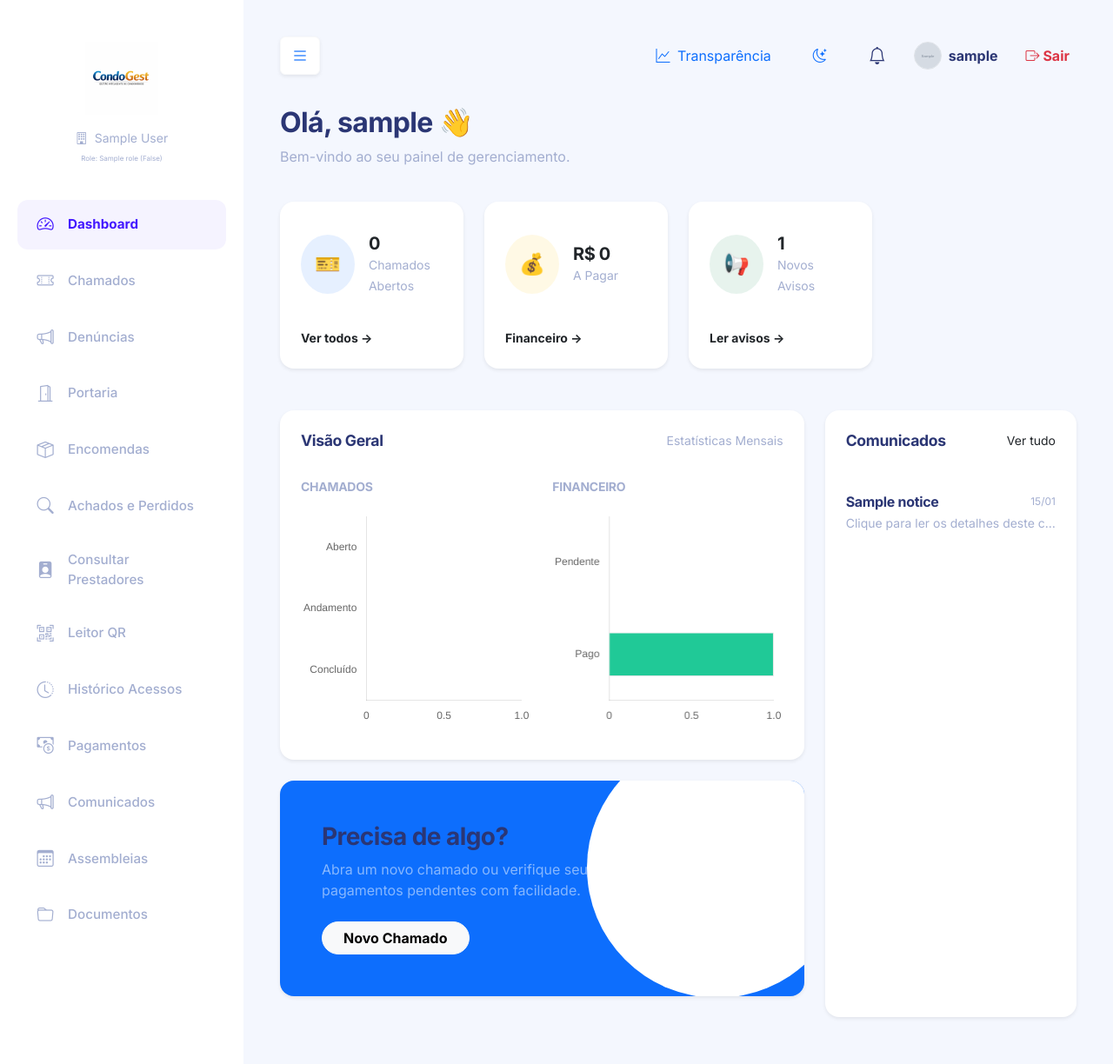
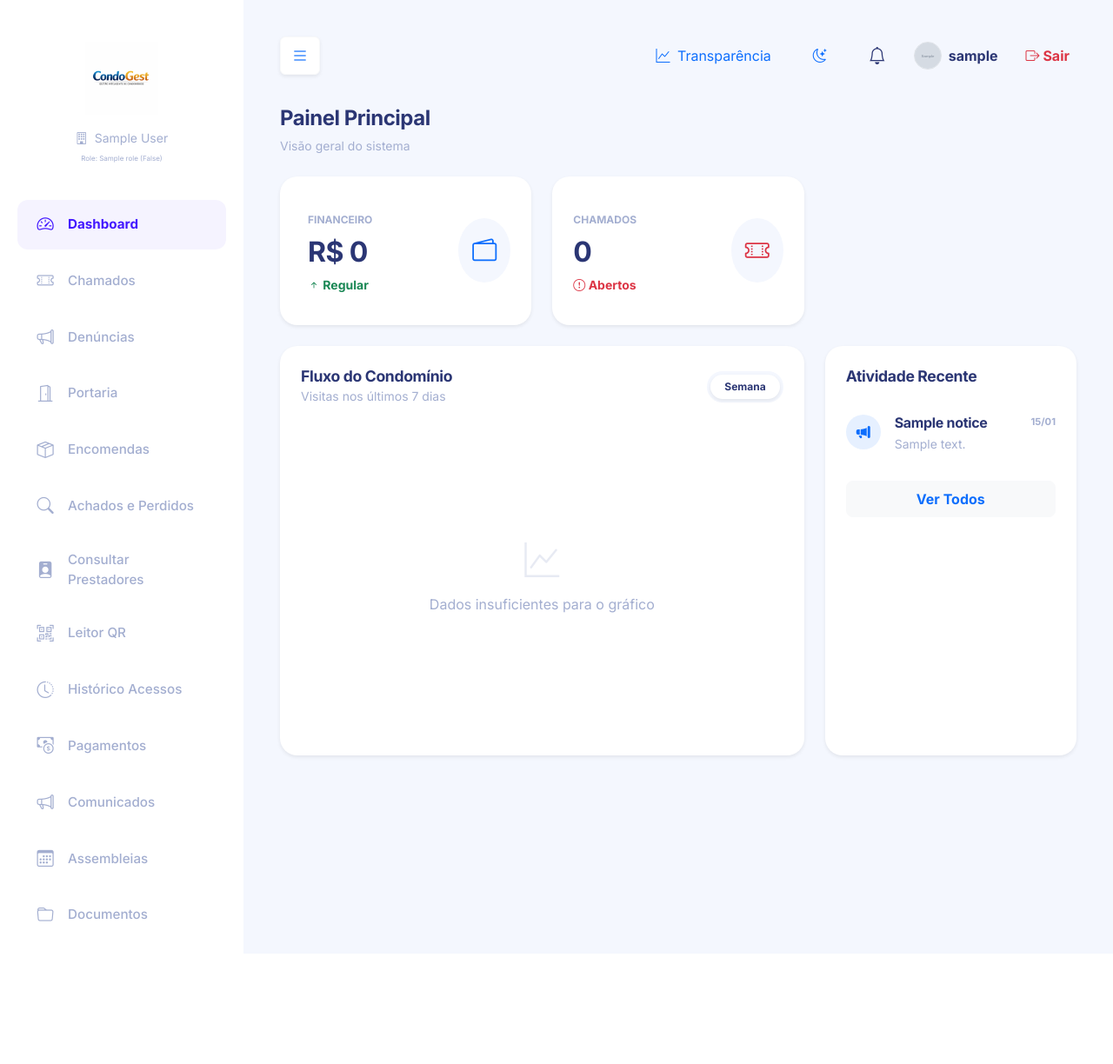
Before and after one commit to italoTT1995/condogest, a Flask app: page / in a window 1280 px wide. Shown: the whole page at 87% size. After the commit the page ends 1060 px from the top, so only its background shows below. Run offline with Flask 3, Linux system fonts and the light colour scheme; a user stored in the database is signed in; tables that the repository leaves empty hold one stand-in row (values such as "Sample post"); grey boxes marked "Sample" are stand-in pictures; some libraries are stand-ins or nearby versions.

Commit message:
UI Overhaul: Modern Blue Theme & New Dashboard Layout

```diff
--- a/app/templates/financial/transparency.html
+++ b/app/templates/financial/transparency.html
@@ -114,9 +114,9 @@
             datasets: [{
                 data: Object.values(categories),
                 backgroundColor: [
-                    '#4e73df', '#1cc88a', '#36b9cc', '#f6c23e', '#e74a3b'
+                    '#4318FF', '#7551FF', '#A3AED0', '#EAEFFF', '#2B3674'
                 ],
-                borderWidth: 0
+                hoverOffset: 4
             }]
         },
         options: {
--- a/app/templates/index.html
+++ b/app/templates/index.html
@@ -1,193 +1,154 @@
 {% extends "base.html" %}
 
 {% block content %}
-<!-- Welcome / Hero Section -->
+<!-- Dashboard Header -->
 <div class="row align-items-center mb-4">
-    <div class="col-md-8">
-        <h2 class="fw-bold text-dark">Olá, {{ current_user.username }} 👋</h2>
-        <p class="text-muted">Bem-vindo ao seu painel de gerenciamento.</p>
-    </div>
-    <div class="col-md-4 text-end">
-        <div class="d-inline-flex align-items-center gap-2">
-            <span class="text-muted small">{{ current_time }}</span> <!-- You might need to pass this or just omit -->
-
-        </div>
+    <div class="col-md-6">
+        <h4 class="fw-bold text-dark mb-1">Painel Principal</h4>
+        <small class="text-muted">Visão geral do sistema</small>
     </div>
 </div>
 
-<!-- Stats Row (Small Cards) -->
-<div class="row g-4 mb-5">
-    <!-- Ticket Stat -->
-    <div class="col-md-3">
-        <div class="card border-0 shadow-sm h-100 rounded-4">
+<!-- Stats Row (Hero Cards) -->
+<div class="row g-4 mb-4">
+    <!-- Revenue/Finance Card (Like 'Total Revenue') -->
+    {% if not current_user.is_porteiro %}
+    <div class="col-md-4">
+        <div class="card border-0 shadow-sm h-100 ps-2"> <!-- ps-2 for colored border effect if needed -->
             <div class="card-body d-flex align-items-center">
-                <div class="bg-primary bg-opacity-10 p-3 rounded-circle me-3">
-                    <span class="fs-4">🎫</span>
+                <div class="flex-grow-1">
+                    <small class="text-muted text-uppercase fw-bold" style="font-size: 0.75rem;">Financeiro</small>
+                    <h2 class="fw-bold text-dark mb-0 mt-2">
+                        {% if current_user.is_admin %}
+                        {{ payment_stats.pending_count }} <span class="fs-6 text-muted fw-normal">pendentes</span>
+                        {% else %}
+                        R$ {{ "%.0f"|format(payment_amount) }}
+                        {% endif %}
+                    </h2>
+                    <div class="mt-2 text-success small fw-bold">
+                        <i class="bi bi-arrow-up-short"></i> Regular
+                    </div>
                 </div>
-                <div>
-                    <h5 class="card-title fw-bold mb-0">{{ chart_data.open }}</h5>
-                    <small class="text-muted">Chamados Abertos</small>
+                <div class="bg-light rounded-circle p-3 text-primary">
+                    <i class="bi bi-wallet2 fs-3"></i>
                 </div>
-            </div>
-            <div class="card-footer bg-transparent border-0 rounded-bottom-4">
-                <a href="{{ url_for('tickets.index') }}" class="text-decoration-none small fw-bold">Ver todos →</a>
-            </div>
-        </div>
-    </div>
-
-    <!-- Finance Stat -->
-    {% if not current_user.is_porteiro %}
-    <div class="col-md-3">
-        <div class="card border-0 shadow-sm h-100 rounded-4">
-            <div class="card-body d-flex align-items-center">
-                <div class="bg-warning bg-opacity-10 p-3 rounded-circle me-3">
-                    <span class="fs-4">💰</span>
-                </div>
-                <div>
-                    {% if current_user.is_admin %}
-                    <h5 class="card-title fw-bold mb-0">{{ payment_stats.pending_count }}</h5>
-                    <small class="text-muted">Pgts Pendentes</small>
-                    {% else %}
-                    <h5 class="card-title fw-bold mb-0">R$ {{ "%.0f"|format(payment_amount) }}</h5>
-                    <small class="text-muted">A Pagar</small>
-                    {% endif %}
-                </div>
-            </div>
-            <div class="card-footer bg-transparent border-0 rounded-bottom-4">
-                <a href="{{ url_for('payments.index') }}" class="text-decoration-none small fw-bold">Financeiro →</a>
             </div>
         </div>
     </div>
     {% endif %}
 
-    <!-- Visitor Stat (Admin/Porteiro/Sindico) -->
+    <!-- Visitors Card (Like 'Active Visitors') -->
     {% if visitor_stats %}
-    <div class="col-md-3">
-        <div class="card border-0 shadow-sm h-100 rounded-4">
+    <div class="col-md-4">
+        <div class="card border-0 shadow-sm h-100">
             <div class="card-body d-flex align-items-center">
-                <div class="bg-info bg-opacity-10 p-3 rounded-circle me-3">
-                    <span class="fs-4">👥</span>
+                <div class="flex-grow-1">
+                    <small class="text-muted text-uppercase fw-bold" style="font-size: 0.75rem;">Visitantes</small>
+                    <h2 class="fw-bold text-dark mb-0 mt-2">{{ visitor_stats.active }}</h2>
+                    <div class="mt-2 text-primary small fw-bold">
+                        <i class="bi bi-people"></i> Ativos hoje
+                    </div>
                 </div>
-                <div>
-                    <h5 class="card-title fw-bold mb-0">{{ visitor_stats.active }}</h5>
-                    <small class="text-muted">Visitantes Ativos</small>
+                <div class="bg-light rounded-circle p-3 text-info">
+                    <i class="bi bi-person-check fs-3"></i>
                 </div>
-            </div>
-            <div class="card-footer bg-transparent border-0 rounded-bottom-4">
-                <a href="{{ url_for('visitors.index') }}" class="text-decoration-none small fw-bold">Portaria →</a>
             </div>
         </div>
     </div>
     {% endif %}
 
-    <!-- Notices Stat/Recent -->
-    <div class="col-md-3">
-        <div class="card border-0 shadow-sm h-100 rounded-4">
+    <!-- Alerts/Tickets Card (Like 'Alerts') -->
+    <div class="col-md-4">
+        <div class="card border-0 shadow-sm h-100">
             <div class="card-body d-flex align-items-center">
-                <div class="bg-success bg-opacity-10 p-3 rounded-circle me-3">
-                    <span class="fs-4">📢</span>
+                <div class="flex-grow-1">
+                    <small class="text-muted text-uppercase fw-bold" style="font-size: 0.75rem;">Chamados</small>
+                    <h2 class="fw-bold text-dark mb-0 mt-2">{{ chart_data.open }}</h2>
+                    <div class="mt-2 text-danger small fw-bold">
+                        <i class="bi bi-exclamation-circle"></i> Abertos
+                    </div>
                 </div>
-                <div>
-                    <h5 class="card-title fw-bold mb-0">{{ notices|length }}</h5>
-                    <small class="text-muted">Novos Avisos</small>
+                <div class="bg-light rounded-circle p-3 text-danger">
+                    <i class="bi bi-ticket-perforated fs-3"></i>
                 </div>
-            </div>
-            <div class="card-footer bg-transparent border-0 rounded-bottom-4">
-                <a href="{{ url_for('notices.index') }}" class="text-decoration-none small fw-bold">Ler avisos →</a>
             </div>
         </div>
     </div>
 </div>
 
-<!-- Main Content Area: Charts & Detailed Lists -->
+<!-- Main Content Grid -->
 <div class="row g-4 mb-4">
-    <!-- Left Column: Big Charts -->
+    <!-- Main Chart Column (Like 'Revenue Trend') -->
     <div class="col-lg-8">
-        <div class="card border-0 shadow-sm rounded-4 mb-4">
+        <div class="card border-0 shadow-sm h-100">
             <div
                 class="card-header bg-transparent border-0 pt-4 px-4 d-flex justify-content-between align-items-center">
-                <h5 class="fw-bold mb-0">Visão Geral</h5>
-                <small class="text-muted">Estatísticas Mensais</small>
+                <div>
+                    <h5 class="fw-bold mb-0 text-dark">Fluxo do Condomínio</h5>
+                    <small class="text-muted">Visitas nos últimos 7 dias</small>
+                </div>
+                <!-- Optional Timeframe Toggle -->
+                <div class="bg-light rounded-pill p-1 d-none d-sm-block">
+                    <span class="badge bg-white text-dark shadow-sm rounded-pill px-3 py-2 pointer">Semana</span>
+                </div>
             </div>
             <div class="card-body px-4 pb-4">
-                <!-- Tabs for Charts (Optional, using simple stacking for now) -->
-                <div class="row">
-                    <div class="col-md-6 mb-3">
-                        <h6 class="text-muted small text-uppercase fw-bold mb-3">Chamados</h6>
-                        <div style="height: 250px;">
-                            <canvas id="ticketsChart"></canvas>
-                        </div>
-                    </div>
-                    {% if not current_user.is_porteiro %}
-                    <div class="col-md-6 mb-3">
-                        <h6 class="text-muted small text-uppercase fw-bold mb-3">Financeiro</h6>
-                        <div style="height: 250px;">
-                            <canvas id="paymentsChart"></canvas>
+                <div style="height: 320px; width: 100%;">
+                    {% if visitor_stats %}
+                    <canvas id="mainTrendChart"></canvas>
+                    {% else %}
+                    <div class="h-100 d-flex align-items-center justify-content-center text-muted col-12">
+                        <div class="text-center">
+                            <i class="bi bi-graph-up fs-1 d-block mb-2 opacity-25"></i>
+                            Dados insuficientes para o gráfico
                         </div>
                     </div>
                     {% endif %}
                 </div>
-
-                {% if visitor_stats %}
-                <hr class="text-muted text-opacity-25 my-4">
-                <div class="row">
-                    <div class="col-12">
-                        <h6 class="text-muted small text-uppercase fw-bold mb-3">Fluxo de Visitantes (7 Dias)</h6>
-                        <div style="height: 250px;">
-                            <canvas id="visitorsChart"></canvas>
-                        </div>
-                    </div>
-                </div>
-                {% endif %}
             </div>
         </div>
-
-        {% if not current_user.is_porteiro %}
-        <!-- Action Banner (Like "Rent Received") -->
-        <div class="card border-0 shadow-sm rounded-4 bg-primary text-white overflow-hidden position-relative">
-            <div class="card-body p-5 position-relative z-2">
-                <h3 class="fw-bold mb-2">Precisa de algo?</h3>
-                <p class="mb-4 text-white-50" style="max-width: 400px;">Abra um novo chamado ou verifique seus
-                    pagamentos pendentes com facilidade.</p>
-                <a href="{{ url_for('tickets.create') }}" class="btn btn-light rounded-pill px-4 fw-bold">Novo
-                    Chamado</a>
-            </div>
-            <div class="position-absolute rounded-circle bg-white opacity-10"
-                style="width: 300px; height: 300px; top: -50px; right: -50px;"></div>
-        </div>
-        {% endif %}
     </div>
 
-    <!-- Right Column: Notices/Side Widgets -->
+    <!-- Right Sidebar (Recent Activity/List) -->
     <div class="col-lg-4">
-        <!-- Notices List -->
-        <div class="card border-0 shadow-sm rounded-4 h-100">
-            <div
-                class="card-header bg-transparent border-0 pt-4 px-4 d-flex justify-content-between align-items-center">
-                <h5 class="fw-bold mb-0">Comunicados</h5>
-                <a href="{{ url_for('notices.index') }}" class="small text-decoration-none">Ver tudo</a>
+        <!-- Recent Activity List -->
+        <div class="card border-0 shadow-sm h-100">
+            <div class="card-header bg-transparent border-0 pt-4 px-4">
+                <h5 class="fw-bold mb-0 text-dark">Atividade Recente</h5>
             </div>
-            <div class="card-body px-0">
+            <div class="card-body px-0 pt-2">
                 <div class="list-group list-group-flush">
-                    {% for notice in notices %}
-                    <div class="list-group-item border-0 px-4 py-3">
-                        <div class="d-flex w-100 justify-content-between align-items-center mb-1">
-                            <h6 class="mb-0 fw-bold text-dark text-truncate" style="max-width: 180px;">{{ notice.title
-                                }}</h6>
-                            <small class="text-muted text-nowrap ms-2" style="font-size: 0.75rem;">{{
-                                notice.created_at.strftime('%d/%m') }}</small>
+                    {% if notices %}
+                    {% for notice in notices[:4] %}
+                    <div class="list-group-item border-0 px-4 py-3 d-flex align-items-start gap-3 hover-bg-light">
+                        <div class="bg-primary bg-opacity-10 text-primary rounded-circle p-2 d-flex align-items-center justify-content-center"
+                            style="width: 40px; height: 40px;">
+                            <i class="bi bi-megaphone-fill fs-6"></i>
                         </div>
-                        <p class="mb-1 text-muted small text-truncate" style="max-width: 250px;">Clique para ler os
-                            detalhes deste comunicado.</p>
+                        <div class="flex-grow-1 overflow-hidden">
+                            <h6 class="mb-1 fw-bold text-dark text-truncate">{{ notice.title }}</h6>
+                            <p class="mb-0 small text-muted text-truncate">{{ notice.content }}</p>
+                        </div>
+                        <small class="text-muted fw-bold" style="font-size: 0.7rem;">
+                            {{ notice.created_at.strftime('%d/%m') }}
+                        </small>
                     </div>
+                    {% endfor %}
                     {% else %}
                     <div class="p-4 text-center text-muted">
-                        <small>Sem comunicados recentes.</small>
+                        <small>Nenhuma atividade recente.</small>
                     </div>
-                    {% endfor %}
+                    {% endif %}
+
+                    <!-- Fake 'New Activity' items to fill space if needed (Optional) -->
+                    <!-- Used to match the design density -->
+                </div>
+
+                <div class="px-4 mt-3">
+                    <a href="{{ url_for('notices.index') }}"
+                        class="btn btn-light w-100 text-primary fw-bold py-2 rounded-3">Ver Todos</a>
                 </div>
             </div>
-
         </div>
     </div>
 </div>
@@ -196,104 +157,80 @@
 <script src="https://cdn.jsdelivr.net/npm/chart.js"></script>
 
 <script>
-    // Chart.js Theme Logic
-    function getChartColor() {
-        return document.documentElement.getAttribute('data-theme') === 'dark' ? '#e0e0e0' : '#666';
-    }
+    document.addEventListener("DOMContentLoaded", function () {
+        {% if visitor_stats %}
+        const ctx = document.getElementById('mainTrendChart').getContext('2d');
 
-    // Capture theme changes (optional, typically requires reload or more complex listener, keeping simple for now)
-    const textColor = getChartColor();
+        // Gradient Fill (Like the reference image)
+        let gradient = ctx.createLinearGradient(0, 0, 0, 400);
+        gradient.addColorStop(0, 'rgba(67, 24, 255, 0.4)'); // Top: Strong Blue
+        gradient.addColorStop(1, 'rgba(67, 24, 255, 0.0)'); // Bottom: Transparent
 
-    const commonOptions = {
-        indexAxis: 'y', // Horizontal bars
-        responsive: true,
-        plugins: {
-            legend: { display: false }
-        },
-        maintainAspectRatio: false,
-        scales: {
-            x: {
-                beginAtZero: true,
-                grid: { display: false },
-                ticks: { color: textColor }
-            },
-            y: {
-                grid: { display: false },
-                ticks: { color: textColor }
-            }
-        }
-    };
-
-    const ctxTickets = document.getElementById('ticketsChart').getContext('2d');
-    new Chart(ctxTickets, {
-        type: 'bar',
-        data: {
-            labels: ['Aberto', 'Andamento', 'Concluído'],
-            datasets: [{
-                data: [{{ chart_data.open }}, {{ chart_data.progress }}, {{ chart_data.closed }}],
-        backgroundColor: ['#dc3545', '#ffc107', '#198754'],
-        borderWidth: 1,
-        barPercentage: 0.6
-            }]
-        },
-        options: commonOptions
-    });
-
-    {% if not current_user.is_porteiro %}
-    const ctxPayments = document.getElementById('paymentsChart').getContext('2d');
-    new Chart(ctxPayments, {
-        type: 'bar',
-        data: {
-            labels: ['Pendente', 'Pago'],
-            datasets: [{
-                data: [{{ payment_stats.pending_count }}, {{ payment_stats.paid_count }}],
-        backgroundColor: ['#fd7e14', '#20c997'],
-        borderWidth: 1,
-        barPercentage: 0.6
-    }]
-        },
-        options: commonOptions
-    });
-    {% endif %}
-
-    {% if visitor_stats %}
-    const ctxVisitors = document.getElementById('visitorsChart').getContext('2d');
-    new Chart(ctxVisitors, {
-        type: 'line',
-        data: {
-            labels: {{ visitor_stats.labels | tojson }},
+        const chartConfig = {
+            type: 'line',
+            data: {
+                labels: {{ visitor_stats.labels | tojson
+    }},
         datasets: [{
             label: 'Visitas',
             data: {{ visitor_stats.data | tojson }},
         borderColor: '#4318FF',
-        backgroundColor: 'rgba(67, 24, 255, 0.1)',
-        tension: 0.4,
+        backgroundColor: gradient,
+        borderWidth: 3,
+        tension: 0.4, // Smooth curve
         fill: true,
-        pointRadius: 4,
-        pointBackgroundColor: '#fff',
-        pointBorderColor: '#4318FF',
-        pointBorderWidth: 2
-            }]
-        },
+        pointRadius: 0, // Hiding points for cleaner look (hover shows them)
+        pointHoverRadius: 6,
+        pointHoverBackgroundColor: '#4318FF',
+        pointHoverBorderColor: '#fff',
+        pointHoverBorderWidth: 2
+                }]
+            },
         options: {
         responsive: true,
         maintainAspectRatio: false,
         plugins: {
-            legend: { display: false }
+            legend: { display: false },
+            tooltip: {
+                backgroundColor: '#111C44',
+                titleColor: '#fff',
+                bodyColor: '#fff',
+                padding: 10,
+                cornerRadius: 8,
+                displayColors: false
+            }
         },
         scales: {
-            y: {
-                beginAtZero: true,
-                ticks: { precision: 0, color: textColor },
-                grid: { color: document.documentElement.getAttribute('data-theme') === 'dark' ? 'rgba(255,255,255,0.05)' : 'rgba(0,0,0,0.05)' }
-            },
             x: {
                 grid: { display: false },
-                ticks: { color: textColor }
+                ticks: {
+                    color: '#A3AED0',
+                    font: { family: "'DM Sans', sans-serif", size: 12 }
+                }
+            },
+            y: {
+                grid: {
+                    display: true,
+                    borderDash: [5, 5],
+                    color: 'rgba(163, 174, 208, 0.1)'
+                },
+                ticks: {
+                    color: '#A3AED0',
+                    font: { family: "'DM Sans', sans-serif", size: 12 },
+                    maxTicksLimit: 5
+                },
+                border: { display: false } // Remove side line
             }
-        }
+        },
+        interaction: {
+            mode: 'index',
+            intersect: false,
+        },
     }
+        };
+
+    new Chart(ctx, chartConfig);
+    {% endif %}
     });
-    {% endif %}
 </script>
 {% endblock %}
```
